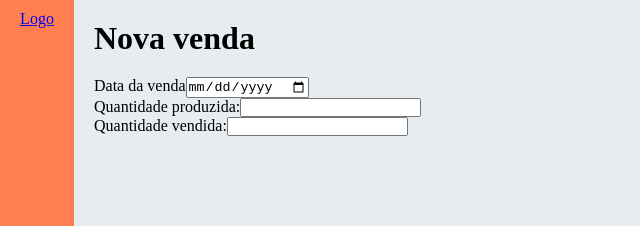
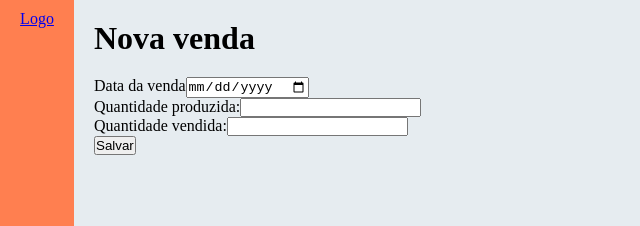
Before and after one commit to johnnyferreiradev/milkmoney, a React (Create React App) app in the folder frontend/: page /salesform in a window 1280 px wide. Shown: the top 226 px of the page, without its empty margins (0-640 px from the left). Built offline with nearby package versions, Linux system fonts and the light colour scheme.

Commit message:
Adição de botão salvar ao formulario de nova venda

```diff
--- a/frontend/src/components/SalesForm/SalesForm.jsx
+++ b/frontend/src/components/SalesForm/SalesForm.jsx
@@ -20,6 +20,9 @@ export default class SalesForm extends React.Component {
                         <label htmlFor="sales-form-sold-amount">Quantidade vendida:</label>
                         <input type="number" step="0.001" id="sales-form-sold-amount" />
                     </div>
+                    <div className="form-sale-group">
+                        <button>Salvar</button>
+                    </div>
                 </form>
             </div>
         );
```
